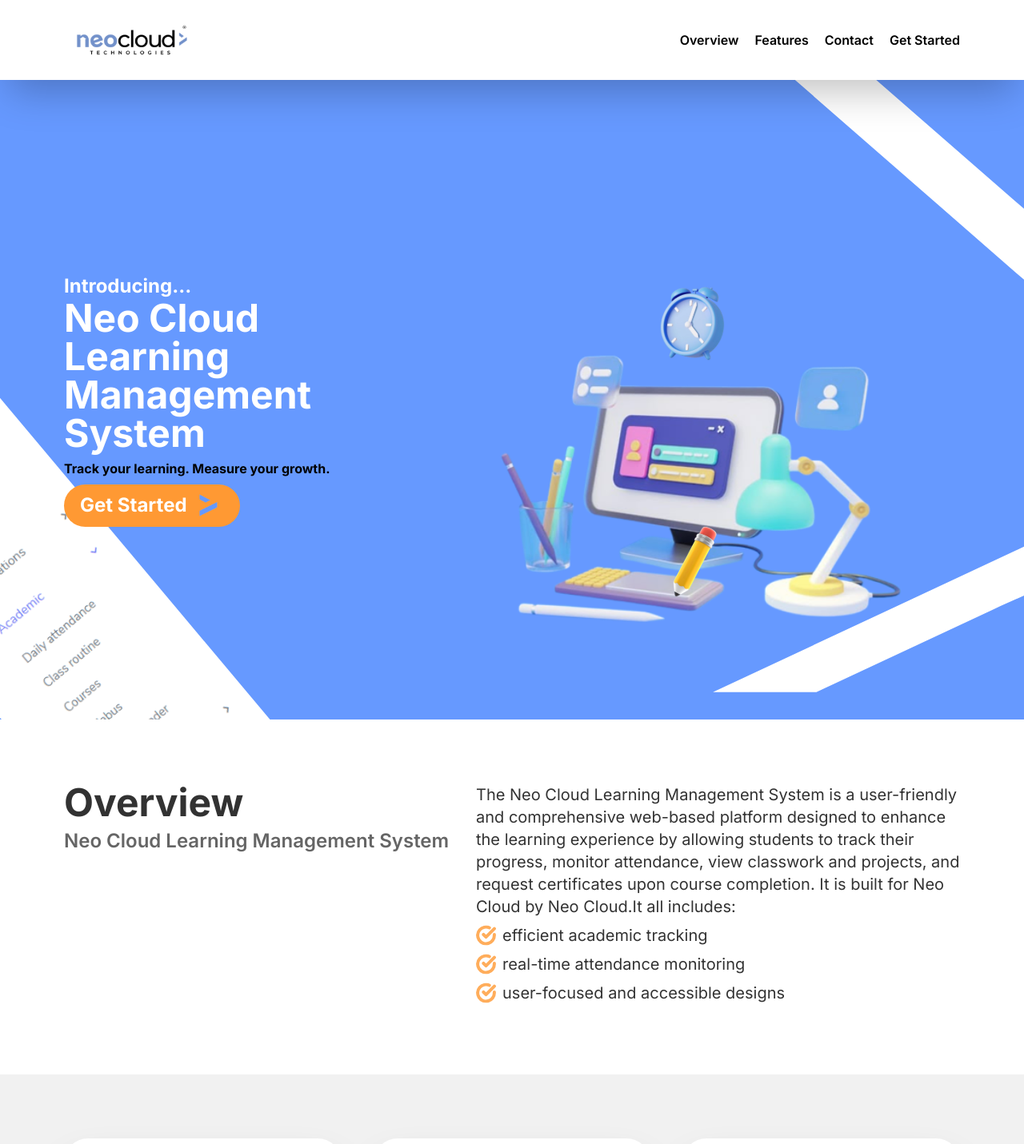
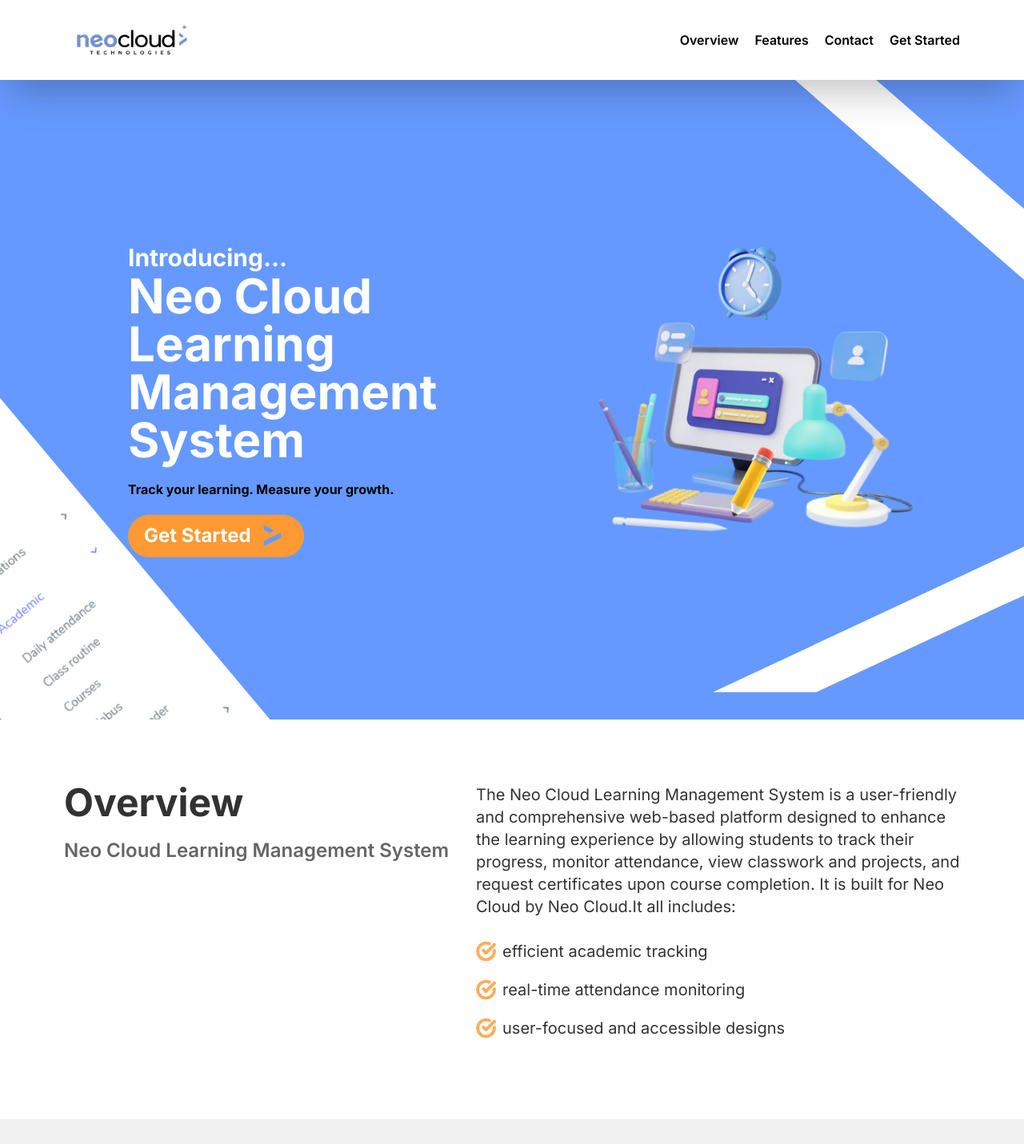
Before and after one commit to Olumightty/nct-learning-management-system-product-website, a Next.js app: page / in a window 1280 px wide. Shown: the top 1431 px of the page at 80% size. Built offline with nearby package versions, Linux system fonts and the light colour scheme.

Commit message:
ui adjustments

```diff
--- a/src/components/Features/FeatureCard.tsx
+++ b/src/components/Features/FeatureCard.tsx
@@ -13,8 +13,8 @@
   return (
     <article className='px-10 py-10 bg-(--white) rounded-[30px] shadow-2xl card'>
         <FeatureIcon color={props.color} icon={props.icon}/>
-        <h3 className='text-(--black) text-2xl font-bold text-center mt-3'>{props.heading}</h3>
-        <p className='text-(--black) opacity-80 text-sm text-center'>{props.children}</p>
+        <h3 className='text-(--black) text-2xl font-bold text-center my-3'>{props.heading}</h3>
+        <p className='text-(--black) opacity-80 text-sm text-center leading-6'>{props.children}</p>
     </article>
   )
 }
--- a/src/components/Hero/Hero.tsx
+++ b/src/components/Hero/Hero.tsx
@@ -8,24 +8,26 @@
   return (
     <>
     <Animation/>
-    <section id='hero' className='bg-(--neo-blue) custom-background px-10 sm:px-20 flex items-start sm:items-center justify-between h-[100vh]'>
-        <article className='w-fit header mt-20 sm:mt-0'>
-            <header>
-                <p className='text-(--white) text-2xl font-bold intro'>Introducing...</p>
-                <h1 className='text-(--white) text-5xl font-bold title'>Neo Cloud Learning <br /> Management System</h1>
-            </header>
-            <p className='text-(--black) font-bold my-2 sub-title'>Track your learning. Measure your growth.</p>
+    <section id='hero' className='bg-(--neo-blue) custom-background px-10 sm:px-20 flex flex-col lg:flex-row items-start lg:items-center sm:py-20 lg:justify-between h-[100vh]'>
+        <div className=' mt-20 sm:mt-0 ml-0 lg:ml-20'>
+            <article className='w-fit header'>
+                <header>
+                    <p className='text-(--white) text-2xl  md:text-3xl font-bold intro'>Introducing...</p>
+                    <h1 className='text-(--white) text-5xl md:text-6xl font-bold title'>Neo Cloud Learning <br /> Management System</h1>
+                </header>
+                <p className='text-(--black) font-bold my-5 sub-title'>Track your learning. Measure your growth.</p>
+            </article>
             <Link href={"https://portal.neocloud.ng/"} className='w-fit mx-auto'>
                 <button className='rounded-4xl px-5 py-2 bg-(--deep-orange) text-(--white) flex items-center gap-2 text-2xl font-bold cursor-pointer start'>
                     Get Started
                     <Image src="/logo-icon.svg" alt="icon" width={38} height={37}/>
                 </button>
             </Link>
-        </article>
-        <div className='relative w-[736px] h-[552px] self-end hidden md:flex flex-col justify-center items-center'>
-            <Image className='absolute top-[130px] lg:top-0 clock w-[50px] lg:w-[113px]' src="/clock.svg" alt="clock" width={113} height={113}/>
+        </div>
+        <div className='relative w-[636px] h-[552px] justify-self-end self-end hidden md:flex flex-col justify-center items-center'>
+            <Image className='absolute top-[30px] clock w-[80px] lg:w-[113px]' src="/clock.svg" alt="clock" width={113} height={113}/>
             <Image src="/desk-setup.svg" alt="hero" width={736} height={552}/>
-            <Image className='absolute bottom-[200px] lg:bottom-40 xl:bottom-35 pencil w-[50px] lg:w-[113px]' src="/pencil.svg" alt="pencil" width={113} height={113}/>
+            <Image className='absolute  bottom-40 pencil w-[80px] lg:w-[113px]' src="/pencil.svg" alt="pencil" width={113} height={113}/>
         </div>
 
     </section>
--- a/src/components/Overview/Overview.tsx
+++ b/src/components/Overview/Overview.tsx
@@ -9,10 +9,10 @@
     <section id='overview' className='bg-(--white) px-10 sm:px-20 py-20 flex flex-col md:flex-row gap-5 items-center justify-between' >
         <header className='self-start header'>
             <h2 className='text-4xl md:text-5xl text-(--black) opacity-80 font-bold'>Overview</h2>
-            <p className='text-xl md:text-2xl text-(--black) opacity-60 font-semibold mt-2'>Neo Cloud Learning Management System</p>
+            <p className='text-xl md:text-2xl text-(--black) opacity-60 font-semibold mt-5'>Neo Cloud Learning Management System</p>
         </header>
         <article>
-            <p className='text-lg md:text-xl text-(--black) opacity-80 max-w-[605px]'>The Neo Cloud Learning Management System is a user-friendly and comprehensive web-based platform designed to enhance the learning experience by allowing students to track their progress, monitor attendance, view classwork and projects, and request certificates upon course completion. It is built for Neo Cloud by Neo Cloud.It all includes:</p>
+            <p className='text-lg md:text-xl text-(--black) opacity-80 max-w-[605px] mb-7'>The Neo Cloud Learning Management System is a user-friendly and comprehensive web-based platform designed to enhance the learning experience by allowing students to track their progress, monitor attendance, view classwork and projects, and request certificates upon course completion. It is built for Neo Cloud by Neo Cloud.It all includes:</p>
             <ul>
               <Point>efficient academic tracking</Point>
               <Point>real-time attendance monitoring</Point>
--- a/src/components/Overview/Point.tsx
+++ b/src/components/Overview/Point.tsx
@@ -3,7 +3,7 @@
 
 const Point = ({children} : {children: React.ReactNode}) => {
   return (
-    <li className='flex gap-2 text-lg md:text-xl text-(--black) opacity-80 my-2'>
+    <li className='flex gap-2 text-lg md:text-xl text-(--black) opacity-80 my-5'>
         <Image src={'/check-circle.svg'} alt='check-icon' width={25} height={25}/>
         {children}
     </li>
```
